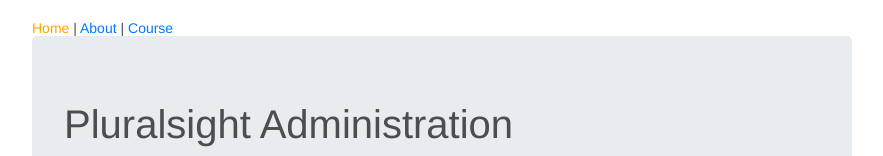
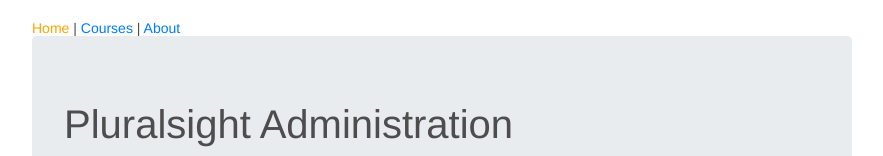
Before and after one commit to code2design/react-redux-tutorial, a React app: page / in a window 1280 px wide. Shown: the top 156 px of the page, without its empty margins (198-1081 px from the left). Built offline with nearby package versions, Linux system fonts and the light colour scheme.

Commit message:
Header and route update

```diff
--- a/src/Routes.js
+++ b/src/Routes.js
@@ -10,7 +10,7 @@ const Routes = () => (
       <Switch>
         <Route exact path='/' component={HomePage}/>
         <Route path='/about' component={AboutPage}/>
-        <Route path='/course' component={CoursesPage}/>
+        <Route path='/courses' component={CoursesPage}/>
       </Switch>
     </main>
   )
--- a/src/common/Header.js
+++ b/src/common/Header.js
@@ -6,9 +6,9 @@ const Header = () => {
         <nav>
             <NavLink to="/" activeClassName="active"> Home </NavLink>
             {" | "}
+            <NavLink to="/courses" activeClassName="active"> Courses </NavLink>
+            {" | "}
             <NavLink to="/about" activeClassName="active"> About </NavLink>
-            {" | "}
-            <NavLink to="/course" activeClassName="active"> Course </NavLink>
         </nav>
     );
 };
```
